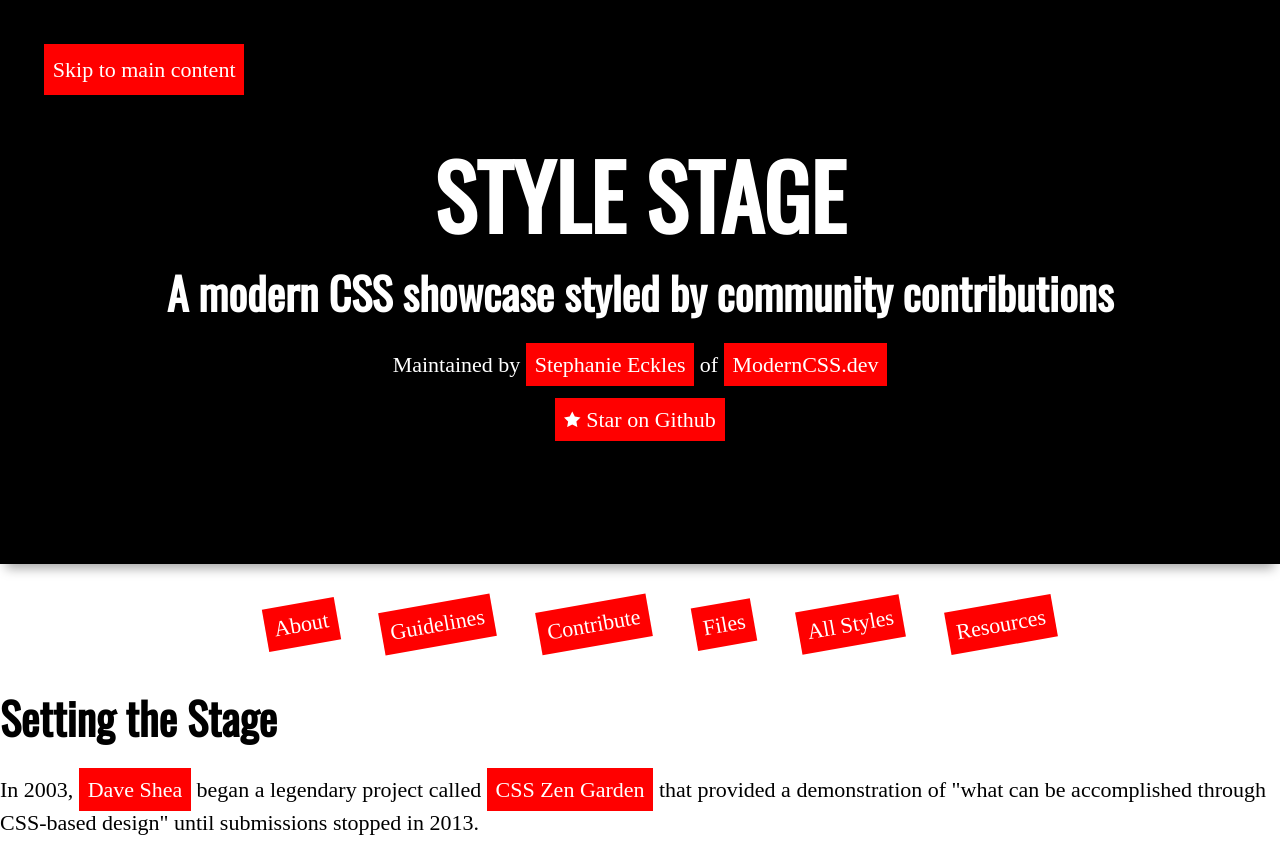
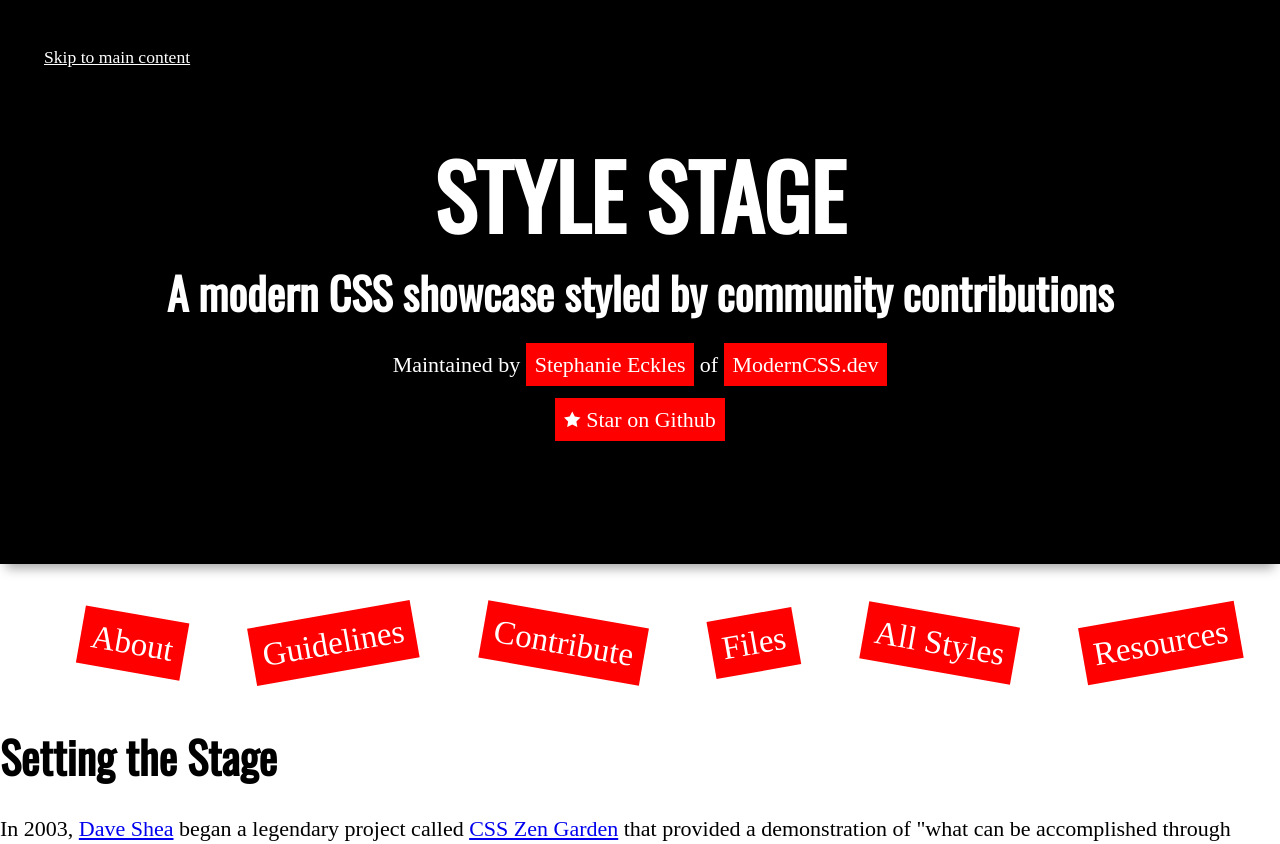
Before and after one commit to Eracom-ID481/style-stage-simonpinkas, a plain HTML site: page index.html in a window 1280 px wide. Shown: the top 844 px of the page. Drawn offline with nearby package versions, Linux system fonts and the light colour scheme; a web font is replaced by a local one.

Commit message:
Funky nav

```diff
--- a/style.css
+++ b/style.css
@@ -80,7 +80,7 @@
 h1 {
   font-size: 4rem;
   text-transform: uppercase;
-  font-weight: black;
+  font-weight: bold;
 }
 
 h2 {
@@ -91,7 +91,8 @@
   font-size: 1.75rem;
 }
 
-a {
+header a,
+nav a {
   background: red;
   color: white;
   padding: 0.4rem;
@@ -123,11 +124,27 @@
 nav ul li {
   margin: 1rem;
   transform: rotate(-10deg);
+  font-size: 1.5rem;
+  padding: 0.5rem;
+}
+
+nav ul li:nth-child(odd) {
+  transform: rotate(10deg);
 }
 
 nav ul li:hover {
   transform: rotate(10deg);
   transition: all ease-in-out 0.1s;
+}
+
+nav ul li:hover:nth-child(odd) {
+  transform: rotate(-10deg);
+  transition: all ease-in-out 0.1s;
+}
+
+nav ul li a {
+  font-size: 1.5rem;
+  padding: 0.5rem;
 }
 
 nav ul li a:hover {
@@ -141,8 +158,10 @@
 }
 
 .skip-link {
+  color: white;
+  font-size: 0.8rem;
+  left: 2rem;
   position: absolute;
-  left: 2rem;
   top: 2rem;
   z-index: 100;
 }
```
